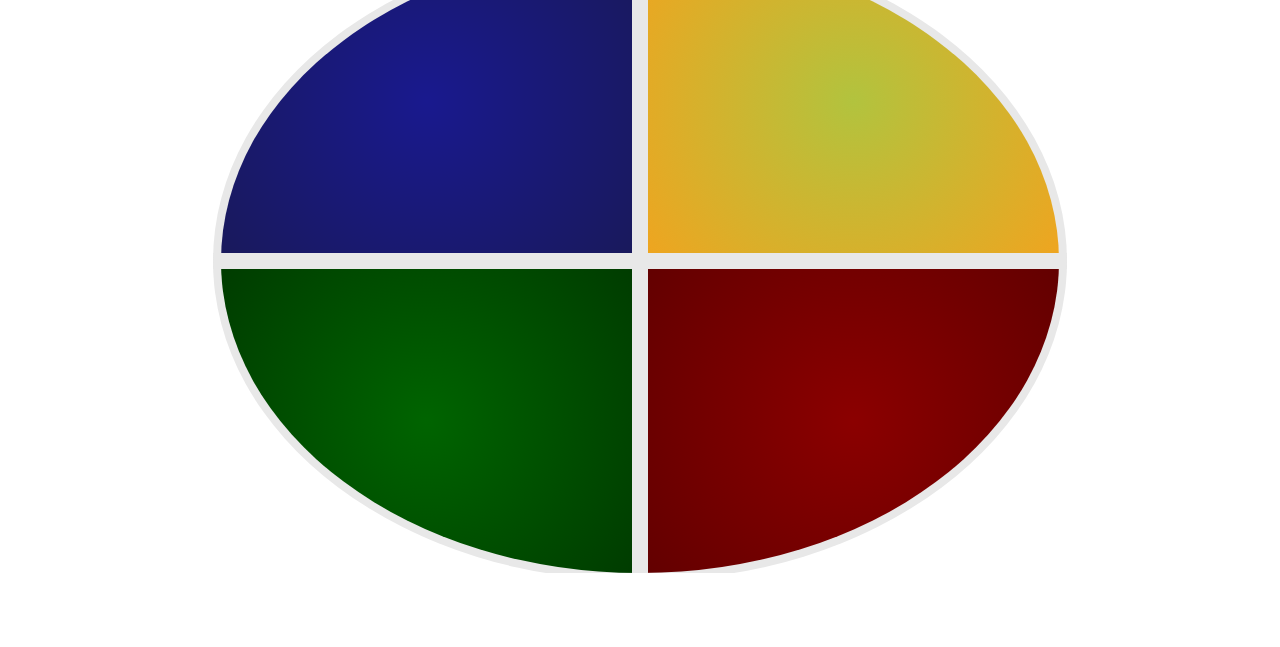
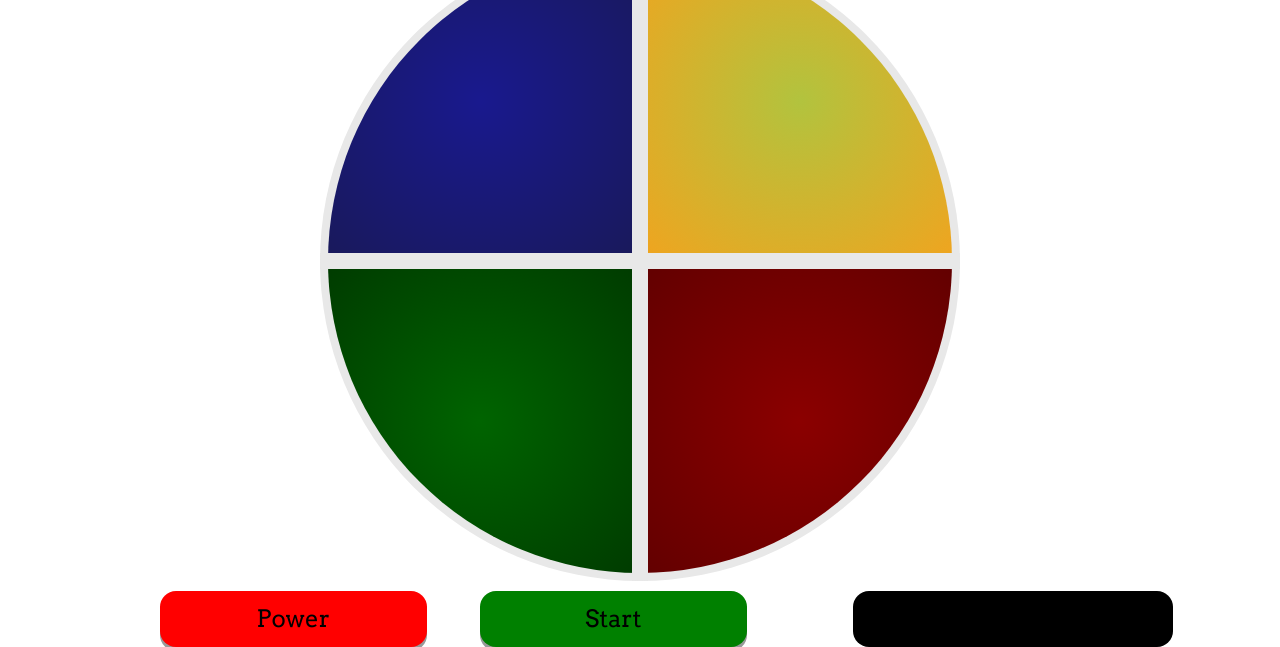
Before and after one commit to bandyp/simon, a plain HTML site: page index.html in a window 1280 px wide. Shown: the part 227-874 px from the top of the page. Before the commit the page ends 800 px from the top, so only its background shows below. Drawn offline with nearby package versions, Linux system fonts and the light colour scheme.

Commit message:
centered main circle

```diff
--- a/assets/css/style.css
+++ b/assets/css/style.css
@@ -1,28 +1,3 @@
-html,
-body {
-    width: 100%;
-    overflow-x: hidden;
-    height: 100%;
-    background-color: white;
-    background-position: center;
-    background-repeat: repeat;
-    background-size: cover;
-}
-
-* {
-    margin: 0;
-    padding: 0;
-    box-sizing: border-box;
-}
-
-.container-fluid {
-    height: 100%;
-}
-
-.smallScreen {
-    float: right;
-}
-
 #helpButton {
     margin-top: 20px;
     margin-left: 20px;
@@ -31,6 +6,7 @@ body {
     padding: 0;
     border-radius: 2vh;
     font-family: 'Arvo', serif;
+    font-size: 3vh;
 }
 
 #highScore {
@@ -71,7 +47,7 @@ body {
     position: relative;
     margin-top: auto;
     height: 40vmin;
-    width: 40vmin;
+    max-width: 40vmin;
     border-radius: 100% 0% 0% 0%;
     border: solid 1vh rgb(232, 232, 232);
     background-image: radial-gradient(circle, rgba(25, 25, 142, 1), rgba(25, 25, 92, 1));
@@ -81,7 +57,7 @@ body {
     position: relative;
     margin-top: auto;
     height: 40vmin;
-    width: 40vmin;
+    max-width: 40vmin;
     border-radius: 0% 100% 0% 0%;
     border: solid 1vh rgb(232, 232, 232);
     background-image: radial-gradient(circle, rgba(178, 195, 62, 1), rgba(238, 165, 32, 1));
@@ -91,7 +67,7 @@ body {
     position: relative;
     margin-bottom: 10px;
     height: 40vmin;
-    width: 40vmin;
+    max-width: 40vmin;
     border-radius: 0% 0% 100% 0%;
     /*  margin: -40vh 0px 40vh 40vh; */
     border: solid 1vh rgb(232, 232, 232);
@@ -106,7 +82,7 @@ body {
     position: relative;
     margin-bottom: 10px;
     height: 40vmin;
-    width: 40vmin;
+    max-width: 40vmin;
     border-radius: 0% 0% 0% 100%;
     border: solid 1vh rgb(232, 232, 232);
     background-image: radial-gradient(circle, rgba(0, 100, 0, 1), rgba(0, 60, 0, 1));
--- a/index.html
+++ b/index.html
@@ -53,16 +53,16 @@
         </div>
 
         <div class="row row-no-gutter">
-            <div class="col-4 offset-2 colorButton blueButton" id="blue"></div>
-            <div class="col-4 colorButton yellowButton" id="yellow"></div>
+            <div class="col-4 offset-2 colorButton blueButton ml-auto" id="blue"></div>
+            <div class="col-4 colorButton yellowButton mr-auto" id="yellow"></div>
         </div>
         <div class="row row-no-gutter">
-            <div class="col-4 offset-2 colorButton greenButton" offset-2 id="green"></div>
-            <div class="col-4 colorButton redButton" id="red"></div>
+            <div class="col-4 offset-2 colorButton greenButton ml-auto" offset-2 id="green"></div>
+            <div class="col-4 colorButton redButton mr-auto" id="red"></div>
         </div>
 
-        <div class="row">
-            <div class="col-6 offset-1 mt-auto smallScreen" id="buttons">
+        <div class="row mb-1rem">
+            <div class="col-6 offset-1 mt-auto" id="buttons">
                 <div class="row">
                     <button class="col-5 offset-1 power" id="power">Power</button>
                     <button class="col-5 offset-1" id="start">Start</button>
```
